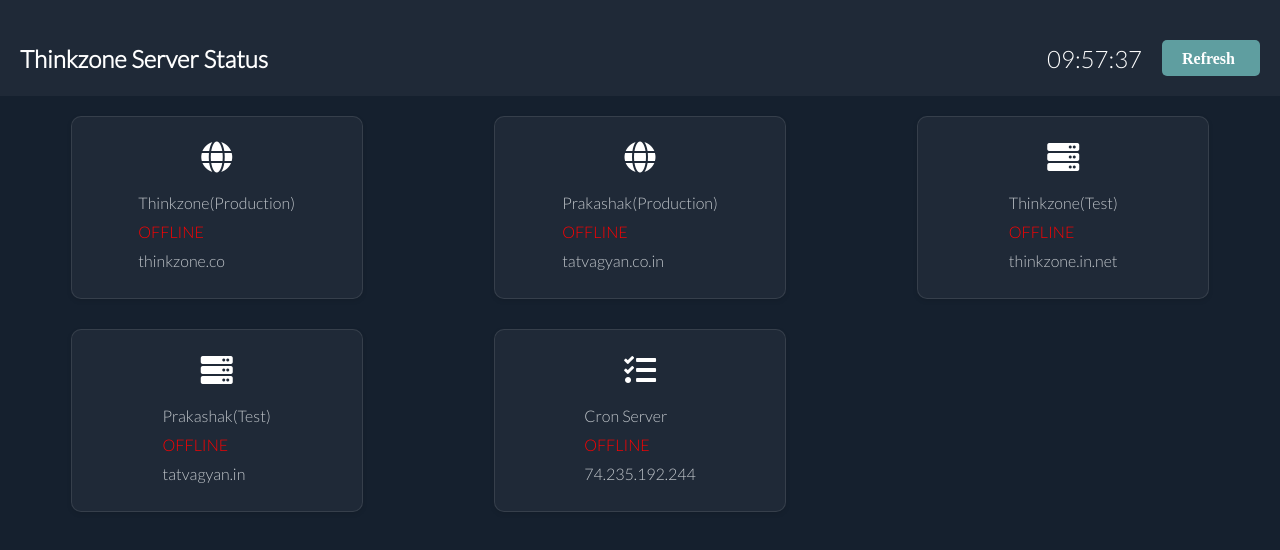
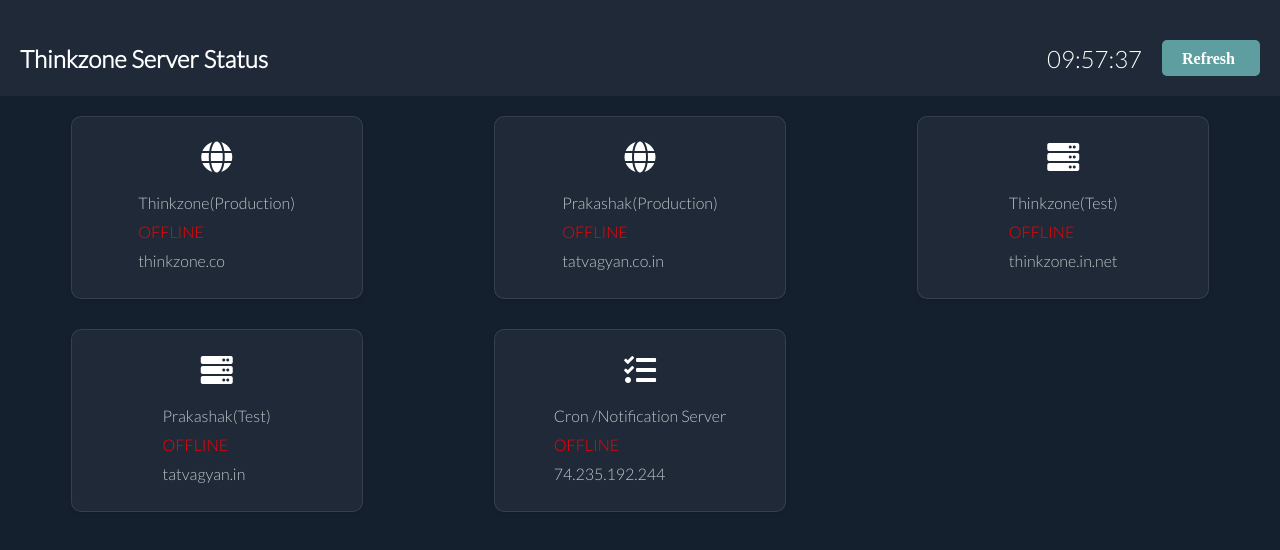
Before and after one commit to swastik098/tzserverstatus, a React (Create React App) app: page / in a window 1280 px wide. Shown: the top 550 px of the page. Built offline with nearby package versions, Linux system fonts and the light colour scheme; no server answers.

Commit message:
changes in new server

```diff
--- a/src/servers.js
+++ b/src/servers.js
@@ -20,7 +20,7 @@
     icon: "fa fa-server",
   },
   {
-    name: "Cron Server",
+    name: "Cron /Notification Server",
     adr: " http://74.235.192.244/tz",
     icon: "fa fa-tasks",
   },
```
